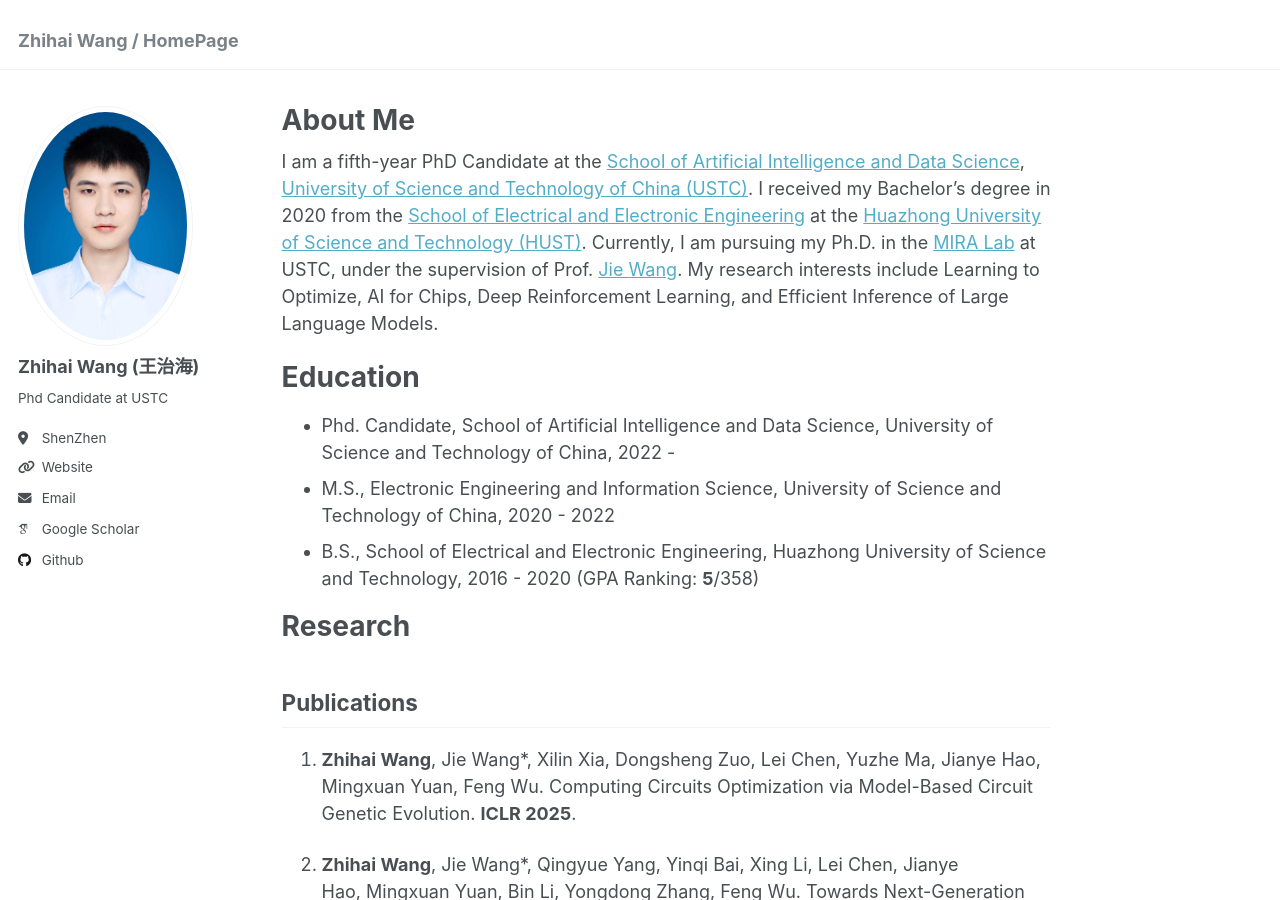
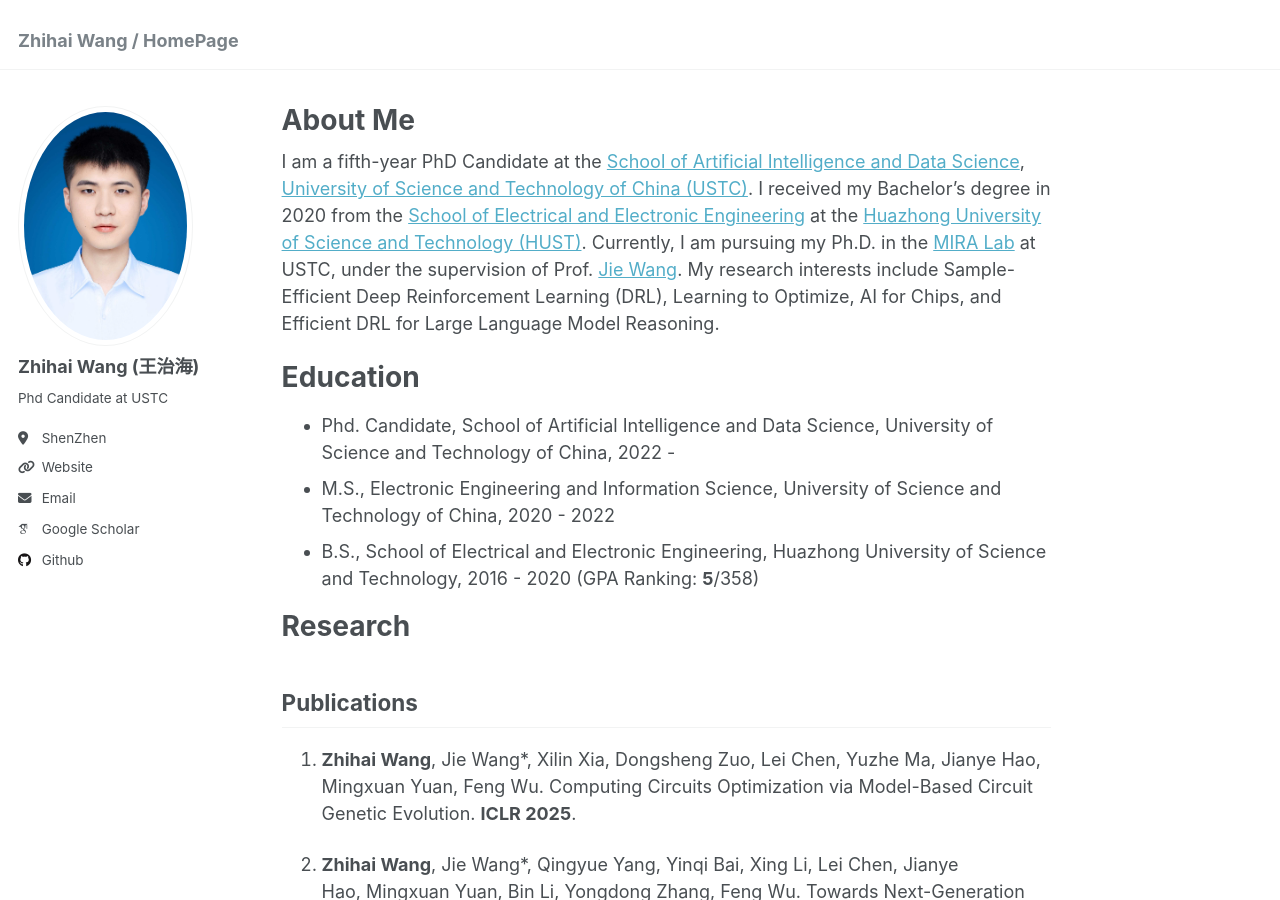
Before and after one commit to zhihaiwangx/zhihaiwangx.github.io, a Jekyll site: the page built from _pages/about.md, in a window 1280 px wide and 900 px high. Built offline with Jekyll 4.4.1, drawn with Linux system fonts in a browser that asks for light colours; some web fonts are replaced; some of the changed text lies outside the part shown.

```diff
--- a/_pages/about.md
+++ b/_pages/about.md
@@ -7,7 +7,7 @@ redirect_from:
   - /about.html
 ---
 
-I am a fifth-year PhD Candidate at the [School of Artificial Intelligence and Data Science](https://saids.ustc.edu.cn/main.htm), [University of Science and Technology of China (USTC)](https://en.ustc.edu.cn/). I received my Bachelor’s degree in 2020 from the [School of Electrical and Electronic Engineering](http://seee.hust.edu.cn/) at the [Huazhong University of Science and Technology (HUST)](https://www.hust.edu.cn/). Currently, I am pursuing my Ph.D. in the [MIRA Lab](https://miralab.ai/) at USTC, under the supervision of Prof. [Jie Wang](https://miralab.ai/people/jie-wang/). My research interests include Learning to Optimize, AI for Chips, Deep Reinforcement Learning, and Efficient Inference of Large Language Models.
+I am a fifth-year PhD Candidate at the [School of Artificial Intelligence and Data Science](https://saids.ustc.edu.cn/main.htm), [University of Science and Technology of China (USTC)](https://en.ustc.edu.cn/). I received my Bachelor’s degree in 2020 from the [School of Electrical and Electronic Engineering](http://seee.hust.edu.cn/) at the [Huazhong University of Science and Technology (HUST)](https://www.hust.edu.cn/). Currently, I am pursuing my Ph.D. in the [MIRA Lab](https://miralab.ai/) at USTC, under the supervision of Prof. [Jie Wang](https://miralab.ai/people/jie-wang/). My research interests include Sample-Efficient Deep Reinforcement Learning (DRL), Learning to Optimize, AI for Chips, and Efficient DRL for Large Language Model Reasoning.
 
 Education
 ======
```
Also changed, not shown: other parts of _pages/about.md (+4 -0 lines).
